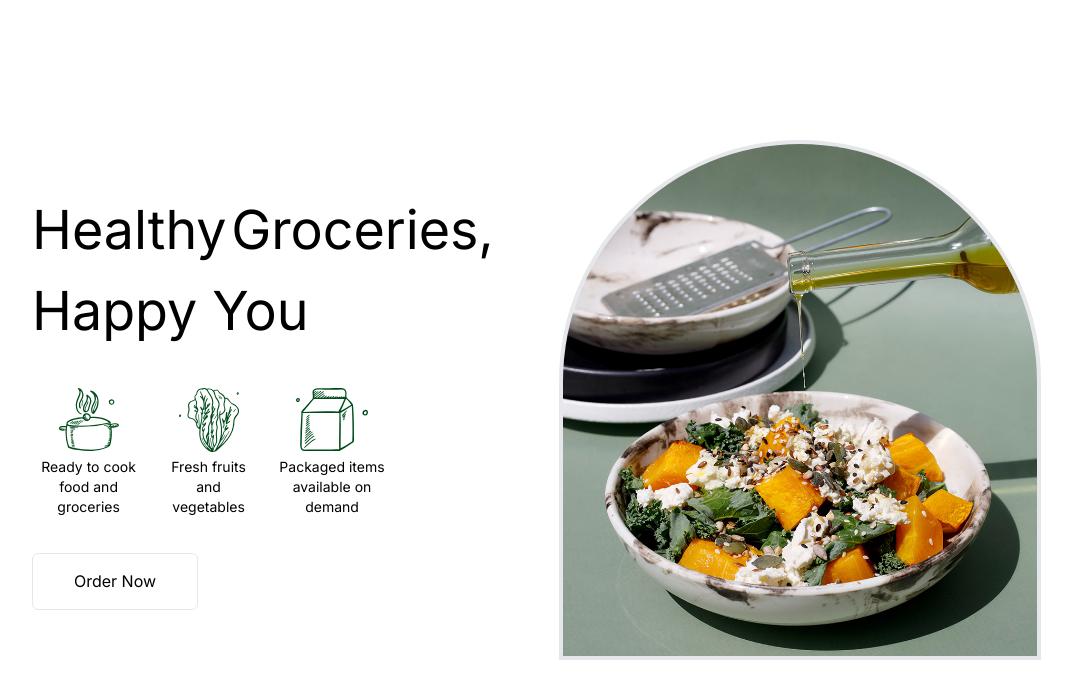
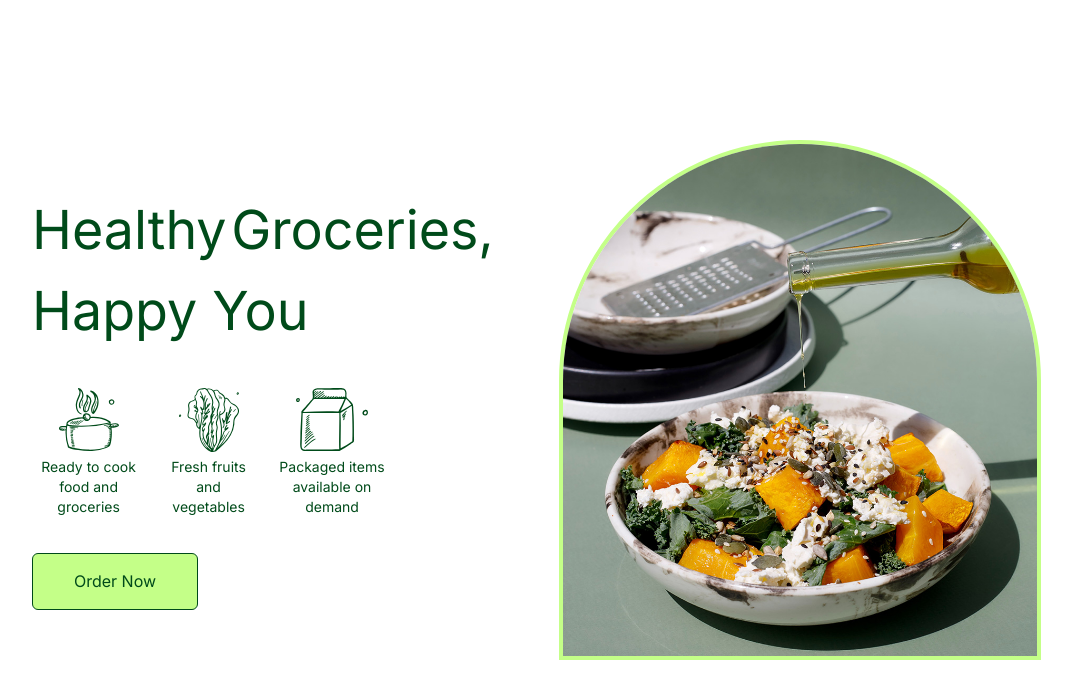
Before and after one commit to thelordzeus/totalitycorp-frontend-challenge, a Next.js app: page / in a window 1280 px wide. Shown: the top 698 px of the page, without its empty margins (96-1168 px from the left). Built offline with nearby package versions, Linux system fonts and the light colour scheme.

Commit message:
feat: updated tailwind config

```diff
--- a/tailwind.config.js
+++ b/tailwind.config.js
@@ -1,18 +1,18 @@
 /** @type {import('tailwindcss').Config} */
 module.exports = {
   content: [
-    './pages/**/*.{js,ts,jsx,tsx,mdx}',
-    './components/**/*.{js,ts,jsx,tsx,mdx}',
-    './app/**/*.{js,ts,jsx,tsx,mdx}',
+    "./pages/**/*.{js,ts,jsx,tsx,mdx}",
+    "./components/**/*.{js,ts,jsx,tsx,mdx}",
+    "./app/**/*.{js,ts,jsx,tsx,mdx}",
   ],
   theme: {
     extend: {
-      backgroundImage: {
-        'gradient-radial': 'radial-gradient(var(--tw-gradient-stops))',
-        'gradient-conic':
-          'conic-gradient(from 180deg at 50% 50%, var(--tw-gradient-stops))',
+      colors: {
+        primaryBg: "#F9F2E6",
+        secondaryBg: "#C4FF88",
+        primaryText: "#004B1A",
       },
     },
   },
   plugins: [],
-}
+};
```
